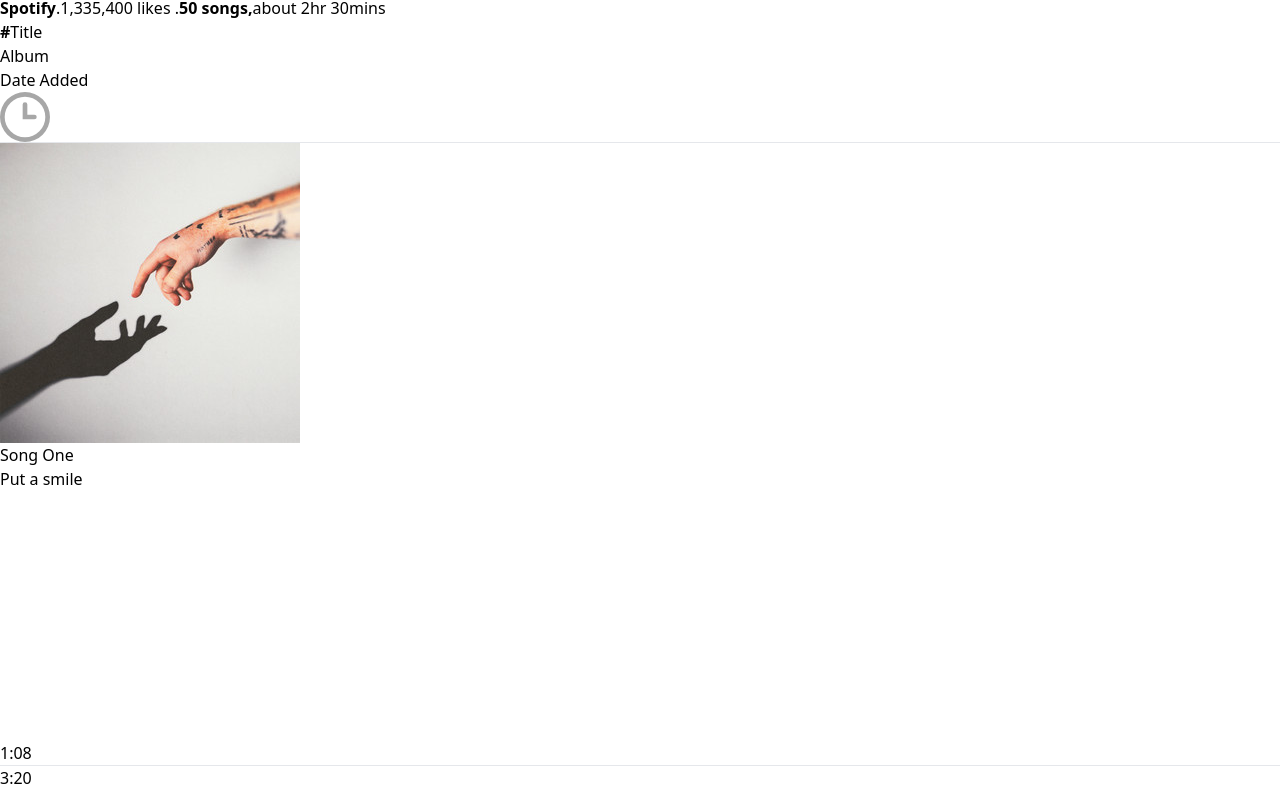
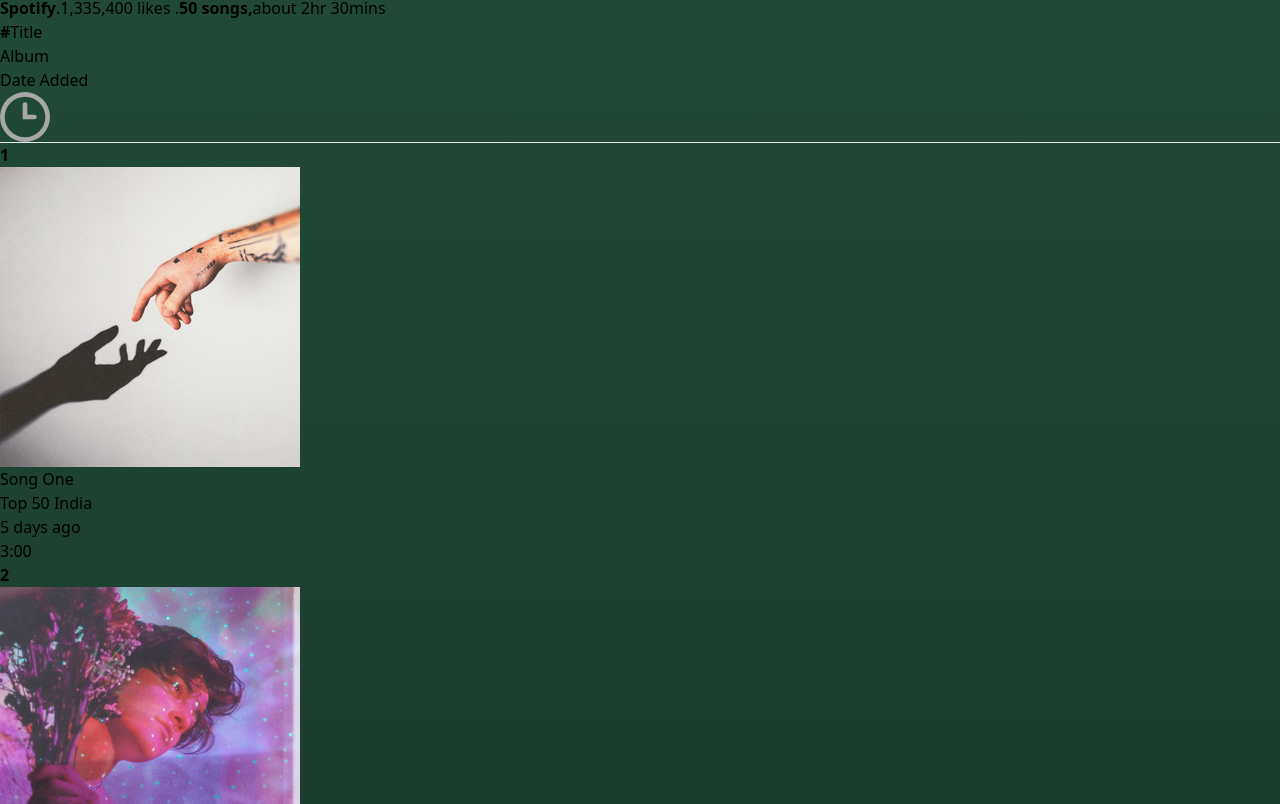
Before and after one commit to Promise-Digitals/react-music-player, a React (Vite) app: page /album/1 in a window 1280 px wide. Shown: the part 1136-1940 px from the top of the page. Built offline with nearby package versions, Linux system fonts and the light colour scheme.

Commit message:
Completed Display Album UI

```diff
--- a/src/Components/Display.jsx
+++ b/src/Components/Display.jsx
@@ -1,11 +1,27 @@
-import React from 'react'
-import { Route, Routes } from 'react-router-dom'
+import React, { useEffect, useRef } from 'react'
+import { Route, Routes, useLocation } from 'react-router-dom'
 import DisplayHome from './DisplayHome'
 import DisplayAlbum from './DisplayAlbum'
+import { albumsData } from '../assets/assets'
 
 const Display = () => {
+
+    const displayRef = useRef();
+    const location = useLocation();
+    const isAlbum = location.pathname.includes("album");
+    const albumId = isAlbum ? location.pathname.slice(-1) : "";
+    const bgColor = albumsData[Number(albumId)].bgColor;
+
+    useEffect(()=>{
+        if(isAlbum){
+            displayRef.current.style.background = `linear-gradient(${bgColor}, #121212)`;
+        }else{
+            displayRef.current.style.background = '#121212';
+        }
+    })
+
     return (
-        <div className='w-[100%] m-2 px-6 pt-4 rounded bg-[#121212] text-white overflow-auto lg:w-[75%] lg:ml-0'>
+        <div ref={displayRef} className='w-[100%] m-2 px-6 pt-4 rounded bg-[#121212] text-white overflow-auto lg:w-[75%] lg:ml-0'>
             <Routes>
                 <Route path='/' element={<DisplayHome />} />
                 <Route path='/album/:id' element={<DisplayAlbum />} />
--- a/src/Components/DisplayAlbum.jsx
+++ b/src/Components/DisplayAlbum.jsx
@@ -37,7 +37,16 @@
             <hr />
             {
                 songsData.map((item, index)=>(
-                    <div></div>
+                    <div className='grid grid-cols-3 sm:grid-cols-4 gap-2 p-2 items-center text-[#a7a7a7] hover:bg-[#ffffff2b] cursor-pointer' key={index}>
+                        <p className='text-white'>
+                            <b className='mr-4 text-[#a7a7a7]'>{index+1}</b>
+                            <img src={item.image} className='inline w-10 mr-5' />
+                            {item.name}
+                        </p>
+                        <p className='text-[15px]'>{albumData.name}</p>
+                        <p className='text-[15px] hidden sm:block'>5 days ago</p>
+                        <p className='text-[15px] text-center'>{item.duration}</p>
+                    </div>
                 ))
             }
         </>
--- a/src/Components/Navbar.jsx
+++ b/src/Components/Navbar.jsx
@@ -1,13 +1,17 @@
 import React from 'react'
 import { assets } from '../assets/assets'
+import { useNavigate } from 'react-router-dom'
 
 const Navbar = () => {
+
+    const navigate = useNavigate()
+
     return (
         <>
             <div className='w-full flex justify-between items-center font-semibold'>
                 <div className='flex items-center gap-2'>
-                    <img src={assets.arrow_left} className='w-8 bg-black p-2 rounded-2xl cursor-pointer' />
-                    <img src={assets.arrow_right} className='w-8 bg-black p-2 rounded-2xl cursor-pointer' />
+                    <img onClick={()=>navigate(-1)} src={assets.arrow_left} className='w-8 bg-black p-2 rounded-2xl cursor-pointer' />
+                    <img onClick={()=>navigate(+1)} src={assets.arrow_right} className='w-8 bg-black p-2 rounded-2xl cursor-pointer' />
                 </div>
 
                 <div className='flex items-center gap-4'>
```
